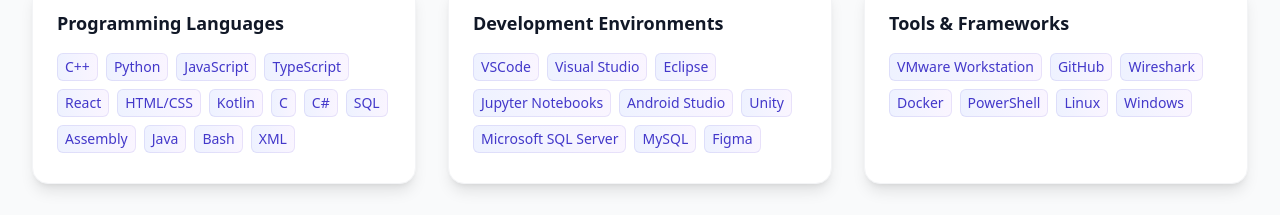
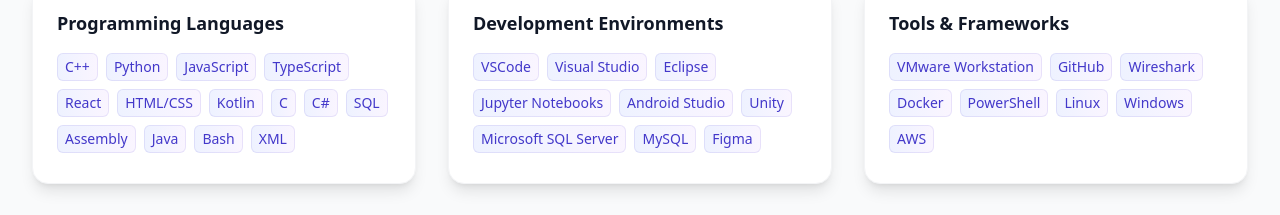
Before and after one commit to carissabb/carissabb.github.io, a React (Vite) app: page / in a window 1280 px wide. Shown: the part 2280-2495 px from the top of the page. Built offline with nearby package versions, Linux system fonts and the light colour scheme.

Commit message:
updated skills

```diff
--- a/src/components/Skills.tsx
+++ b/src/components/Skills.tsx
@@ -12,7 +12,7 @@
     },
     {
       title: "Tools & Frameworks",
-      skills: ["VMware Workstation", "GitHub", "Wireshark", "Docker", "PowerShell", "Linux", "Windows"]
+      skills: ["VMware Workstation", "GitHub", "Wireshark", "Docker", "PowerShell", "Linux", "Windows", "AWS"]
     }
   ];
 
```
